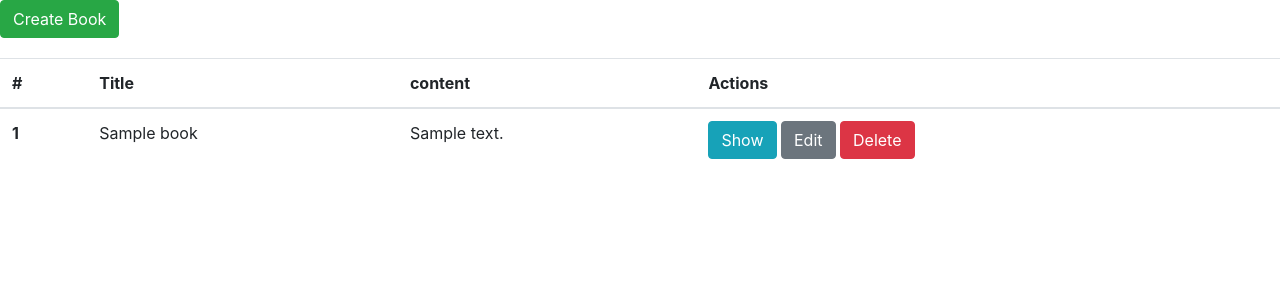
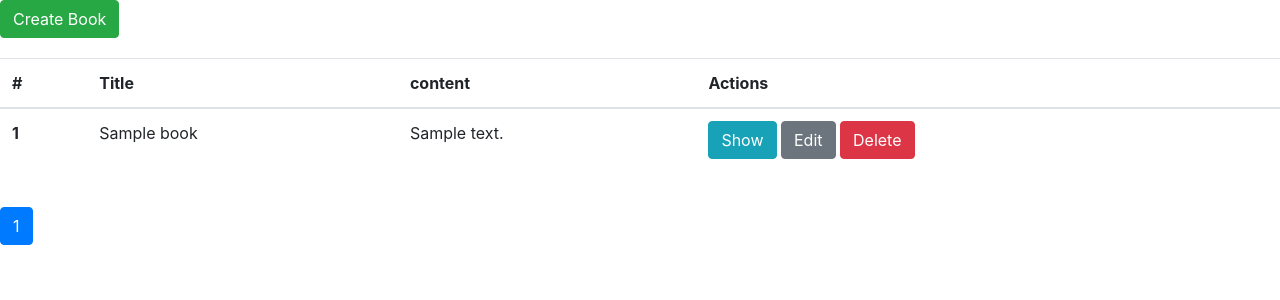
Before and after one commit to MohammedHieba/django-labs, a Django app: page /books/ in a window 1280 px wide. Shown: the top 300 px of the page. Run offline with Django 3.2, Linux system fonts and the light colour scheme; tables that the repository leaves empty hold one stand-in row (values such as "Sample post").

Commit message:
add pagination

```diff
--- a/books/templates/books/index.html
+++ b/books/templates/books/index.html
@@ -41,4 +41,32 @@ Index Page
 {% endfor %}
    </tbody>
 </table>
+
+<nav aria-label="Page navigation">   <ul class="pagination">
+{% if books.has_previous %}
+<li class="page-item">
+  <a class="page-link" href="?page=1" aria-label="Previous">
+    <span aria-hidden="true">&laquo;</span>
+    <span class="sr-only">begin</span>
+  </a>
+</li>   {% endif %}
+
+{% for n in books.paginator.page_range %}
+  {% if books.number == n %}
+    <li class="page-item active">
+      <span class="page-link">{{ n }}<span class="sr-only">(current)</span></span>
+    </li>
+  {% elif n > books.number|add:'-3' and n < books.number|add:'3' %}
+    <li class="page-item"><a class="page-link" href="?page={{ n }}">{{ n }}</a></li>
+  {% endif %}
+{% endfor %}
+
+{% if books.has_next %}
+  <li class="page-item">
+    <a class="page-link" href="?page={{ books.paginator.num_pages }}" aria-label="Next">
+      <span aria-hidden="true">&raquo;</span>
+      <span class="sr-only">end</span>
+    </a>
+  </li>
+  {% endif %}   </ul> </nav>
 {% endblock %}
--- a/books/views.py
+++ b/books/views.py
@@ -1,11 +1,19 @@
 from django.shortcuts import render, redirect
 from .forms import BookForm
 from .models import Book
-
+from django.core.paginator import Paginator, EmptyPage, PageNotAnInteger
 # Create your views here.
 
 def index(request):
-    books = Book.objects.all()
+    books_list = Book.objects.all()
+    page = request.GET.get('page', 1)
+    paginator = Paginator(books_list, 5)
+    try:
+        books = paginator.page(page)
+    except PageNotAnInteger:
+        books = paginator.page(1)
+    except EmptyPage:
+        books = paginator.page(paginator.num_pages)
     return render(request, 'books/index.html', {"books": books})
 
 
```
